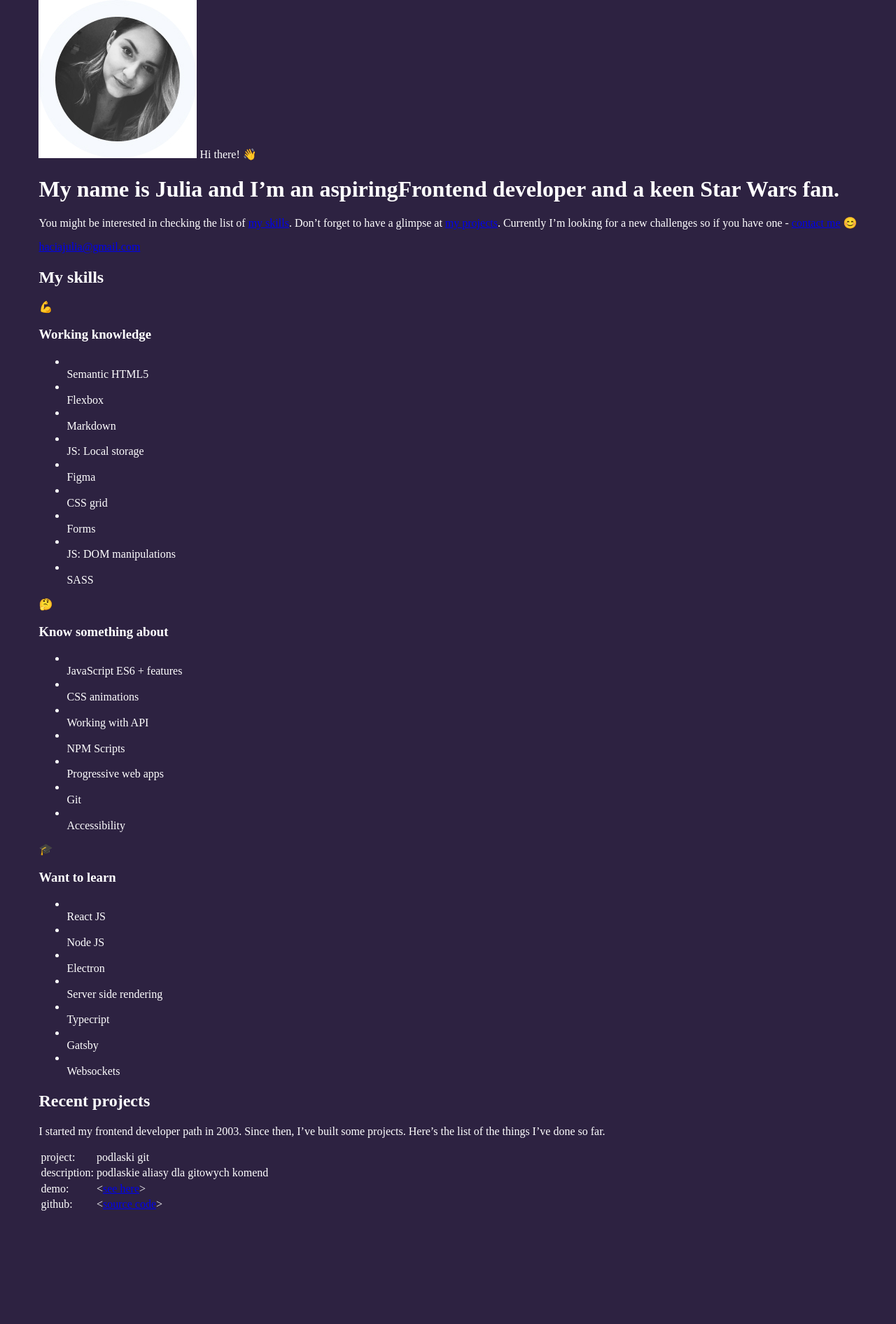
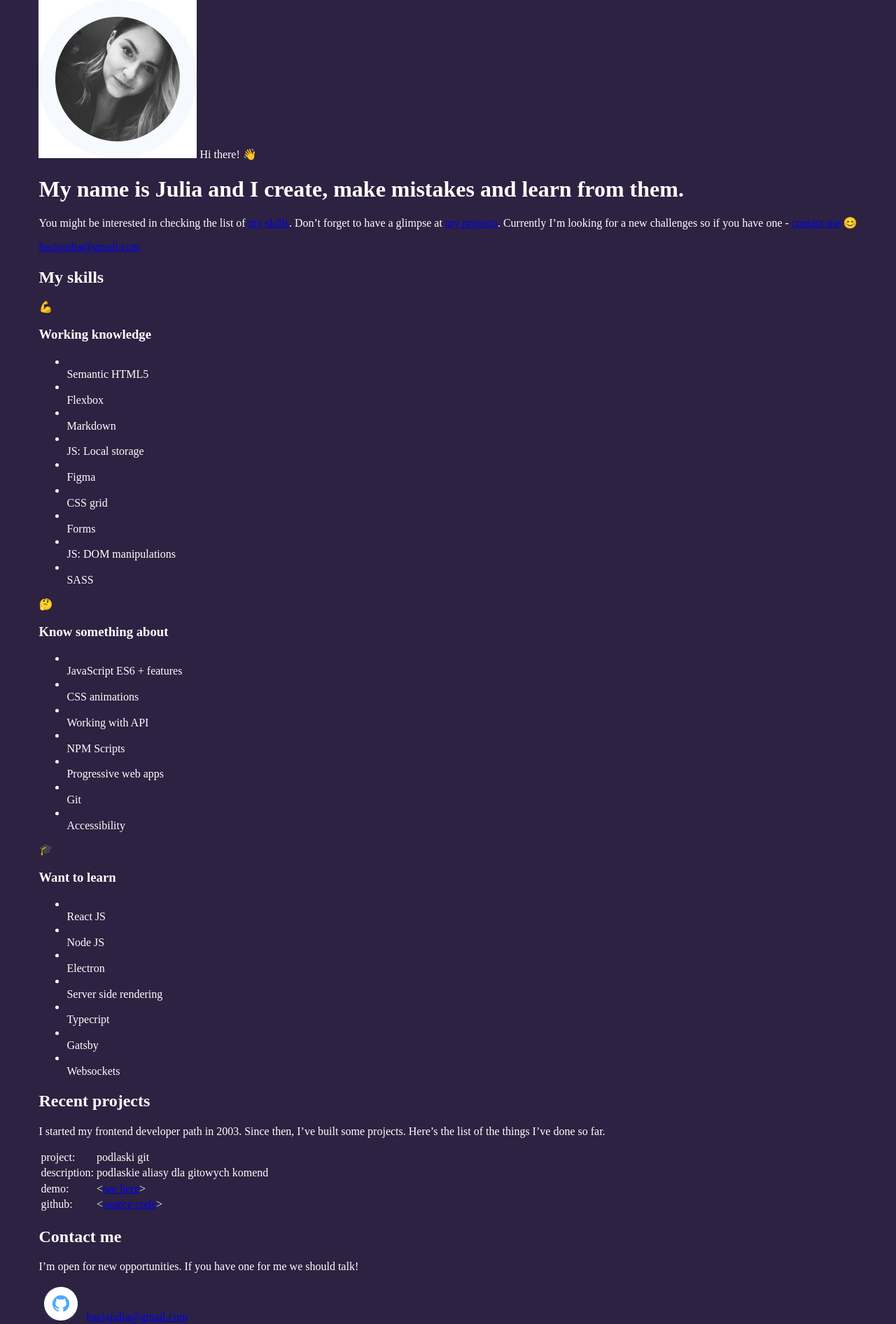
Before and after one commit to haciajulia/haciajulia.github.io, a website built with webpack: page src/pages/index.html in a window 1280 px wide. Shown: the whole page at 70% size. Before the commit the page ends 1734 px from the top, so only its background shows below. Built offline with nearby package versions, Linux system fonts and the light colour scheme.

Commit message:
contact section done

```diff
--- a/src/pages/index.html
+++ b/src/pages/index.html
@@ -32,12 +32,7 @@
         </div>
         <div class="hero__description">
           <h1 class="hero__header">
-            My name is Julia and I’m an aspiring<span
-              class="hero__special"
-              >Frontend developer</span
-            >
-            and a keen Star Wars fan.
-          </h1>
+            My name is <span class="hero__special">Julia</span> and I create, make mistakes and learn from them.</h1>
           <p>
             You might be interested in checking the list of
             <a href="#skills">my skills</a>. Don’t forget to have a
@@ -120,9 +115,15 @@
       </tr>
               </table>
             </article>
-
           </div>
-
+      </section>
+      <section class="contact" id="contact">
+        <h2 class="contact__header">Contact me</h2>
+        <p class="contact__description">I’m open for new opportunities. If you have one for me we should talk!</p>
+        <div>
+        <a href="https://github.com/haciajulia"><img src="../assets/img/github_icon.png" alt="link to my github page"></a>
+        <a class="hero__contact" href="mailto:haciajulia@gmail.com">haciajulia@gmail.com</a>
+      </div>
       </section>
 
     </main>
```
Also changed, not shown: src/assets/img/github_icon.png (added).
